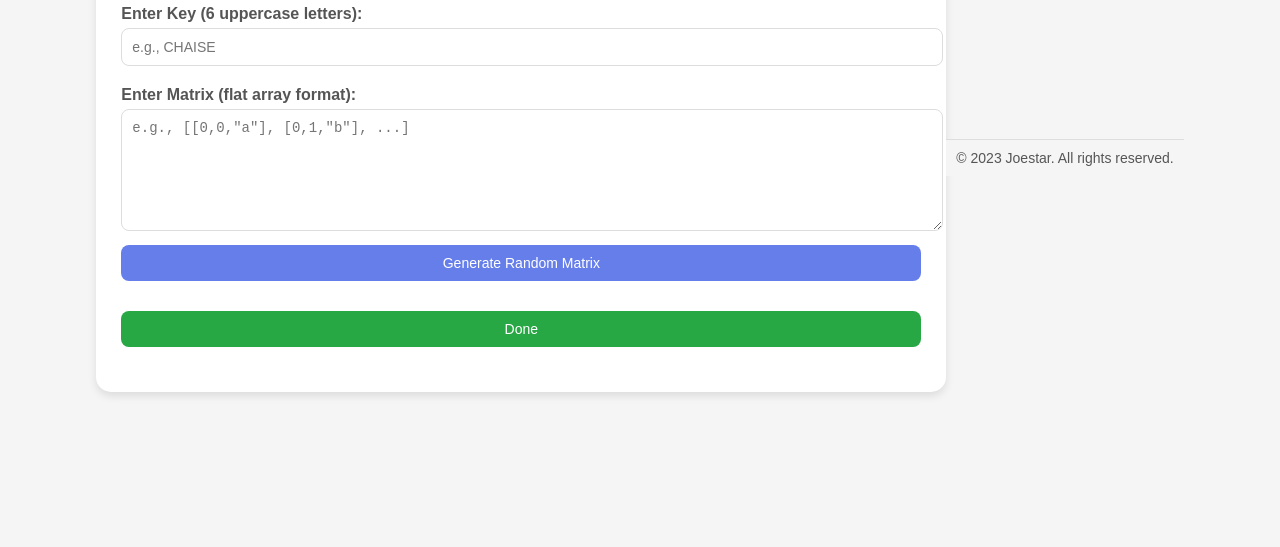
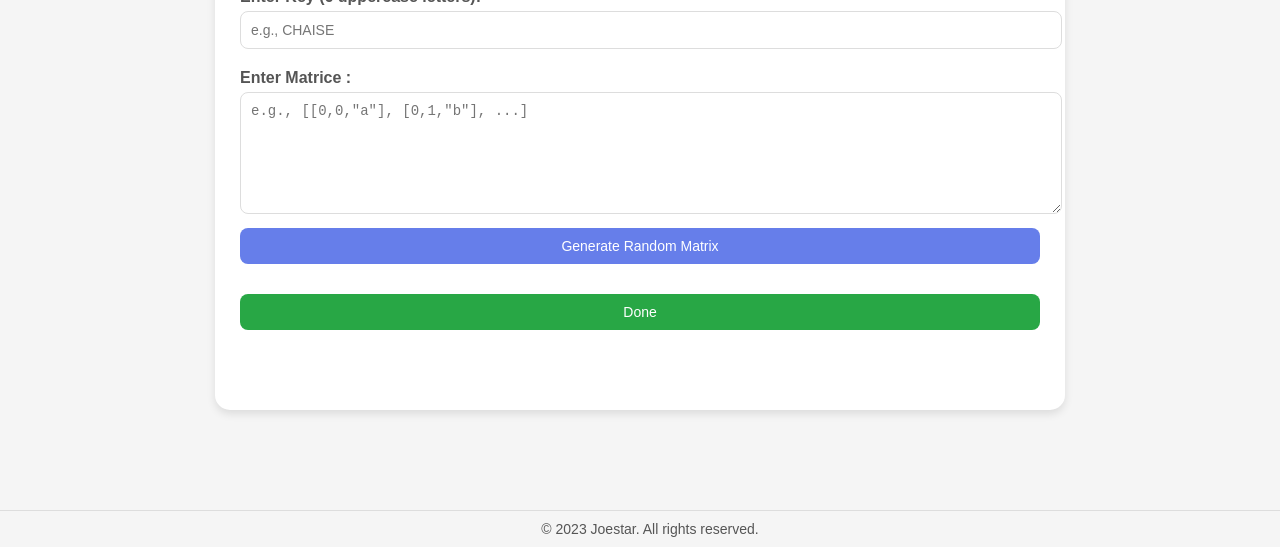
Before and after one commit to TYF8/TYF8.github.io, a plain HTML site: page index.html in a window 1280 px wide. Shown: the part 253-800 px from the top of the page. Drawn offline with Linux system fonts and the light colour scheme.

Commit message:
Initial commit

```diff
--- a/index.html
+++ b/index.html
@@ -27,7 +27,7 @@
           />
         </div>
         <div class="input-group">
-          <label for="matrix">Enter Matrix (flat array format):</label>
+          <label for="matrix">Enter Matrice :</label>
           <textarea
             id="matrix"
             placeholder='e.g., [[0,0,"a"], [0,1,"b"], ...]'
--- a/styles.css
+++ b/styles.css
@@ -134,6 +134,28 @@ button:hover {
     gap: 10px;
     justify-content: center;
 }
+/* Footer Styles */
+footer {
+    text-align: center;
+    padding: 10px;
+    background-color: #f5f5f5;
+    border-top: 1px solid #ddd;
+    font-size: 14px;
+    color: #555;
+    position: fixed; /* Fix the footer at the bottom */
+    left: 0;
+    bottom: 0;
+    width: 100%;
+}
+
+footer p {
+    margin: 0;
+}
+
+/* Adjust container padding to avoid overlap with footer */
+.container {
+    padding-bottom: 60px; /* Add space at the bottom for the footer */
+}
 
 /* Responsive Design */
 @media (max-width: 768px) {
@@ -145,17 +167,3 @@ button:hover {
         max-width: none;
     }
 }
-/* Footer Styles */
-footer {
-    text-align: center;
-    margin-top: 20px;
-    padding: 10px;
-    background-color: #f5f5f5;
-    border-top: 1px solid #ddd;
-    font-size: 14px;
-    color: #555;
-}
-
-footer p {
-    margin: 0;
-}
```
